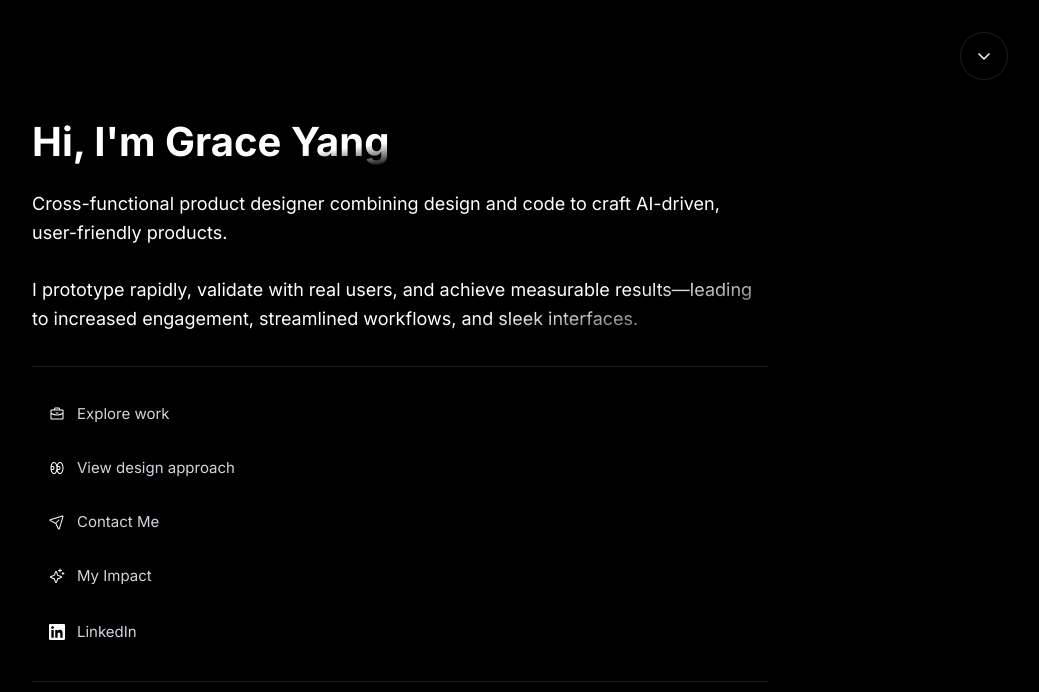
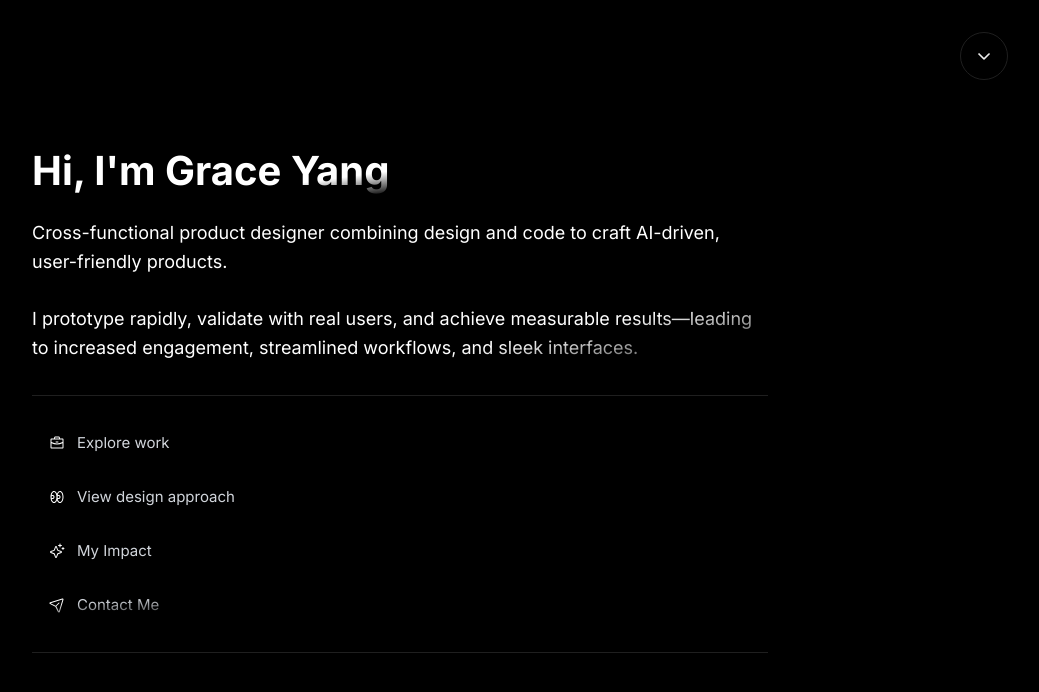
Before and after one commit to yaycake/portfolio, a React (Vite) app: page / in a window 1280 px wide. Shown: the top 692 px of the page, without its empty margins (240-1279 px from the left). Built offline with nearby package versions, Linux system fonts and the light colour scheme.

Commit message:
removed linkedin from sugg axns

```diff
--- a/src/App.tsx
+++ b/src/App.tsx
@@ -157,27 +157,16 @@ function App() {
       text: "View design approach"
     },
     {
-      id: 'contact',
-      icon: <PaperPlaneTiltLine width="16" height="16" fill="white" />,
-      iconFill: <PaperPlaneTiltSolid width="16" height="16" fill="white" />,
-      text: "Contact Me"
-    },
-    {
       id: 'impact',
       icon: <SparkleLine width="16" height="16" fill="white" />,
       iconFill: <SparkleSolid width="16" height="16" fill="white" />,
       text: "My Impact"
     },
     {
-      id: 'linkedin',
-      icon: (
-        <svg width="16" height="16" viewBox="0 0 24 24" fill="none" xmlns="http://www.w3.org/2000/svg">
-          <path d="M20.447 20.452H16.893V15.885C16.893 14.555 16.866 12.816 15.041 12.816C13.188 12.816 12.905 14.183 12.905 15.785V20.452H9.357V9H12.765V10.561H12.811C13.288 9.661 14.448 8.711 16.181 8.711C19.782 8.711 20.448 11.081 20.448 14.993V20.452H20.447ZM5.337 7.433C4.193 7.433 3.274 6.507 3.274 5.367C3.274 4.228 4.194 3.312 5.337 3.312C6.477 3.312 7.401 4.228 7.401 5.367C7.401 6.507 6.476 7.433 5.337 7.433ZM7.119 20.452H3.555V9H7.119V20.452ZM22.225 0H1.771C0.792 0 0 0.774 0 1.729V22.271C0 23.227 0.792 24 1.771 24H22.222C23.2 24 24 23.227 24 22.271V1.729C24 0.774 23.2 0 22.222 0H22.225Z" fill="white"/>
-        </svg>
-      ),
-      text: "LinkedIn",
-      isLink: true,
-      href: "https://www.linkedin.com/in/ygrace/"
+      id: 'contact',
+      icon: <PaperPlaneTiltLine width="16" height="16" fill="white" />,
+      iconFill: <PaperPlaneTiltSolid width="16" height="16" fill="white" />,
+      text: "Contact Me"
     }
   ]
 
@@ -335,10 +324,7 @@ function App() {
     const delayBetweenButtons = 300 // 0.3s delay between each button
 
     suggestedActions.forEach((_, index) => {
-      // For LinkedIn (index 3), wait until contact (index 2) has started revealing
-      const delay = index === 3
-        ? 2 * delayBetweenButtons + 200 // Wait for contact to start, then add small delay
-        : index * delayBetweenButtons
+      const delay = index * delayBetweenButtons
 
       setTimeout(() => {
         const startTime = Date.now()
@@ -1815,11 +1801,6 @@ function App() {
           <div className="suggested-actions">
             <div className="actions-list">
                 {suggestedActions.map((action, index) => {
-                  // Only start LinkedIn animation after contact (index 2) has reached 50% progress
-                  if (action.id === 'linkedin' && buttonReveals[2] < 50) {
-                    return null
-                  }
-
                   if ('isLink' in action && action.isLink && 'href' in action && action.href) {
                     const linkAction = action as { id: string; icon: React.ReactElement; text: string; isLink: boolean; href: string }
                     return (
@@ -1876,7 +1857,7 @@ function App() {
         {clickedActions.length > 0 && availableActions.length > 0 && activeContent.length > 0 && !isLoading && (
           <div className="suggested-actions-bottom">
             <div className="actions-list">
-                {availableActions.map((action, index) => {
+                {availableActions.filter(action => action.id !== 'linkedin').map((action, index) => {
                   if ('isLink' in action && action.isLink && 'href' in action && action.href) {
                     const linkAction = action as { id: string; icon: React.ReactElement; text: string; isLink: boolean; href: string }
                     return (
```
